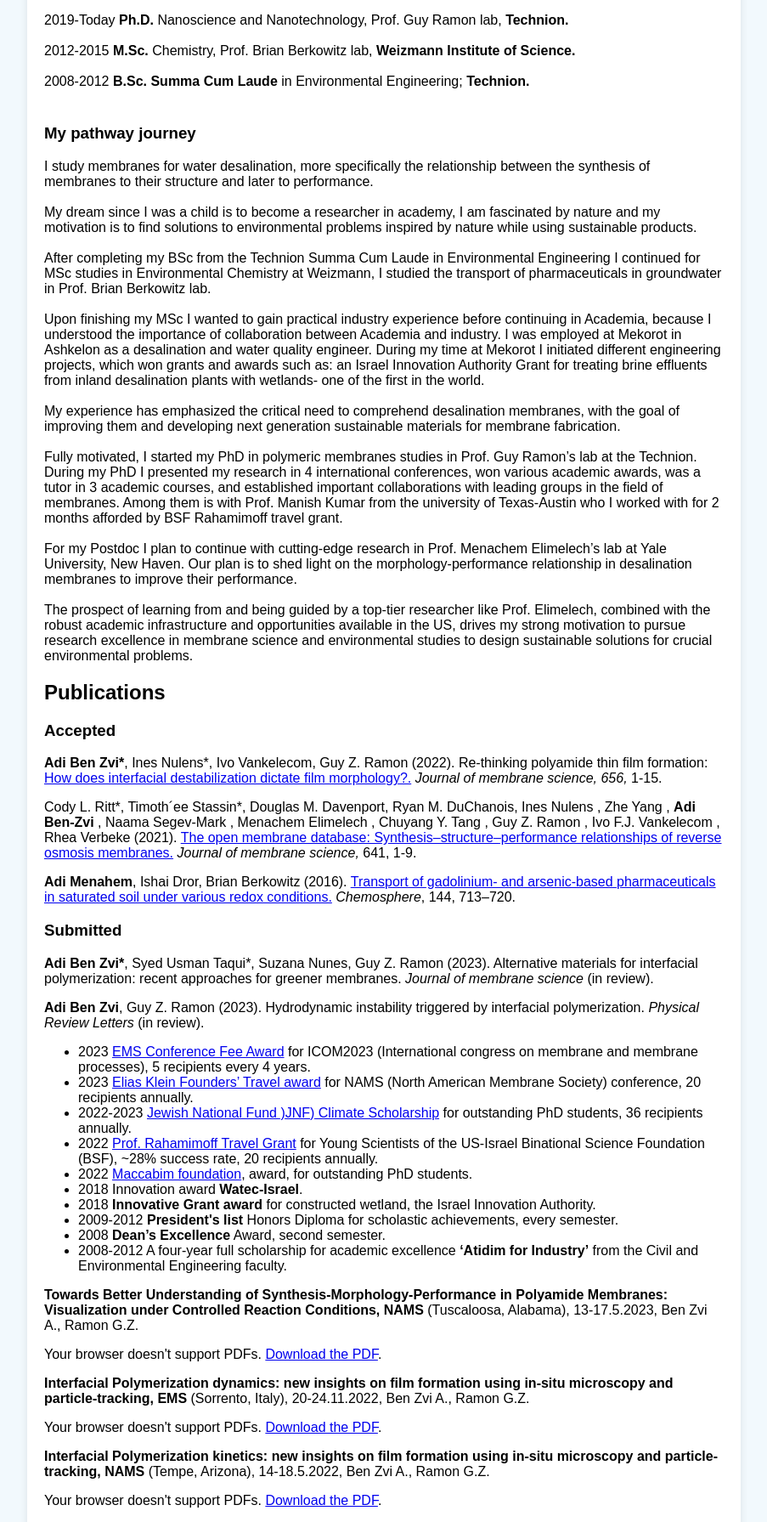
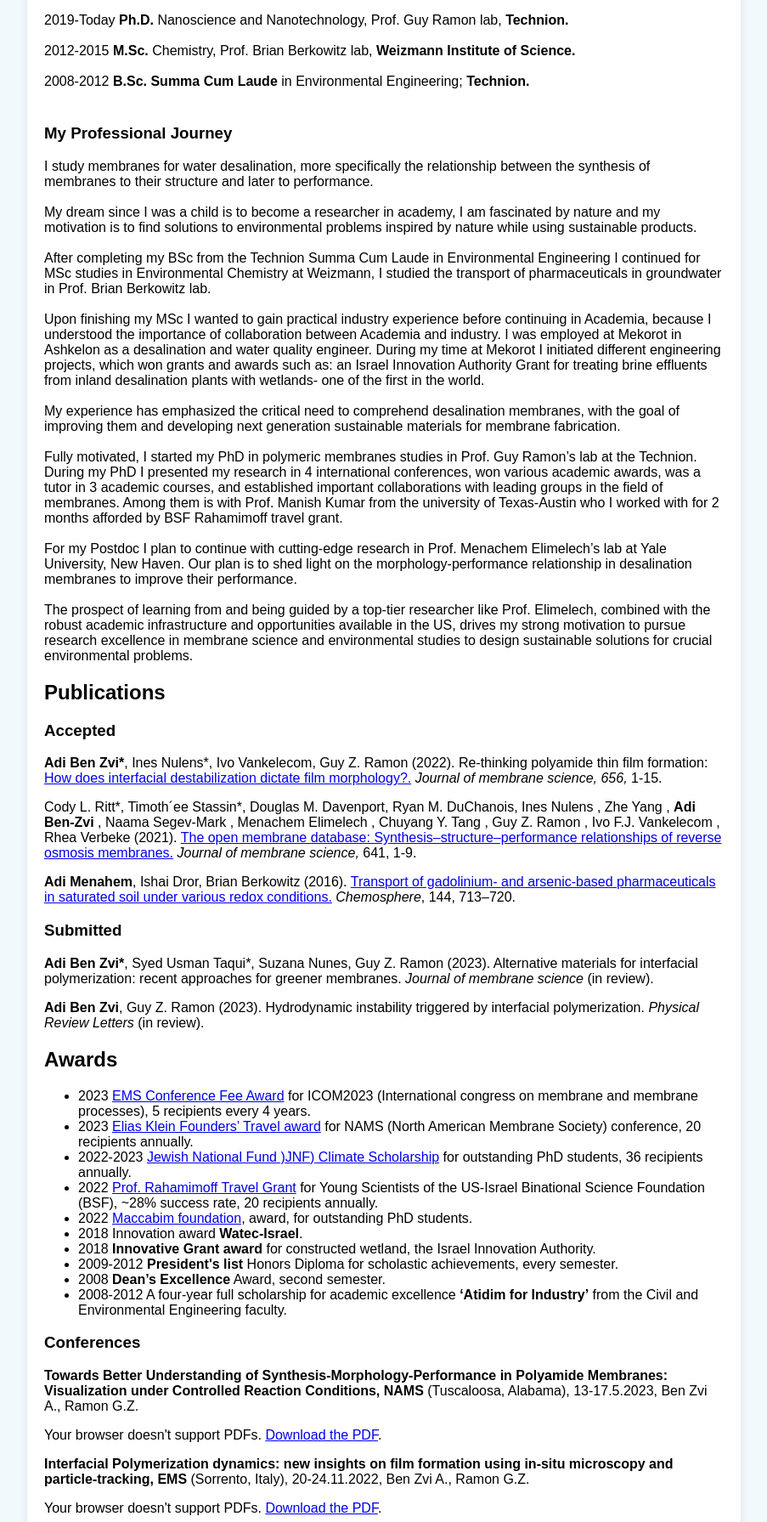
Before and after one commit to adibenzvi/adibenzvi.github.io, a plain HTML site: page index.html in a window 1280 px wide. Shown: the part 365-2156 px from the top of the page at 85% size, without its empty margins (188-1091 px from the left). Drawn offline with Linux system fonts and the light colour scheme.

Commit message:
adi's text

```diff
--- a/index.html
+++ b/index.html
@@ -40,7 +40,7 @@
       <p>2019-Today <b>Ph.D.</b> Nanoscience and Nanotechnology, Prof. Guy Ramon lab, <b>Technion.</b><br><br>
         2012-2015 <b>M.Sc.</b> Chemistry, Prof. Brian Berkowitz lab, <b>Weizmann Institute of Science.</b><br><br>
         2008-2012 <b>B.Sc. Summa Cum Laude</b> in Environmental Engineering; <b>Technion.</b></p>
-      <h3><br>My pathway journey</h3>
+      <h3><br>My Professional Journey</h3>
       <p>I study membranes for water desalination, more specifically the relationship between the synthesis
         of membranes to their structure and later to performance. <br><br>My dream since I was a child is to
         become a researcher in academy, I am fascinated by nature and my motivation is to find solutions to
@@ -106,6 +106,7 @@
     </section>
 
     <section id="awards">
+      <h2>Awards</h2>
       <ul>
         <li>2023 <a href="https://www.emsoc.eu/travel-awards-for-ms-phd-students/"> EMS Conference Fee Award</a> for ICOM2023 (International congress on membrane and
           membrane processes), 5 recipients every 4 years.</li>
@@ -126,6 +127,7 @@
     </section>
 
     <section id="conferences">
+      <h3>Conferences</h3>
       <p><b>Towards Better Understanding of Synthesis-Morphology-Performance in Polyamide
         Membranes: Visualization under Controlled Reaction Conditions, NAMS</b> (Tuscaloosa,
         Alabama), 13-17.5.2023, Ben Zvi A., Ramon G.Z.</p>
```
